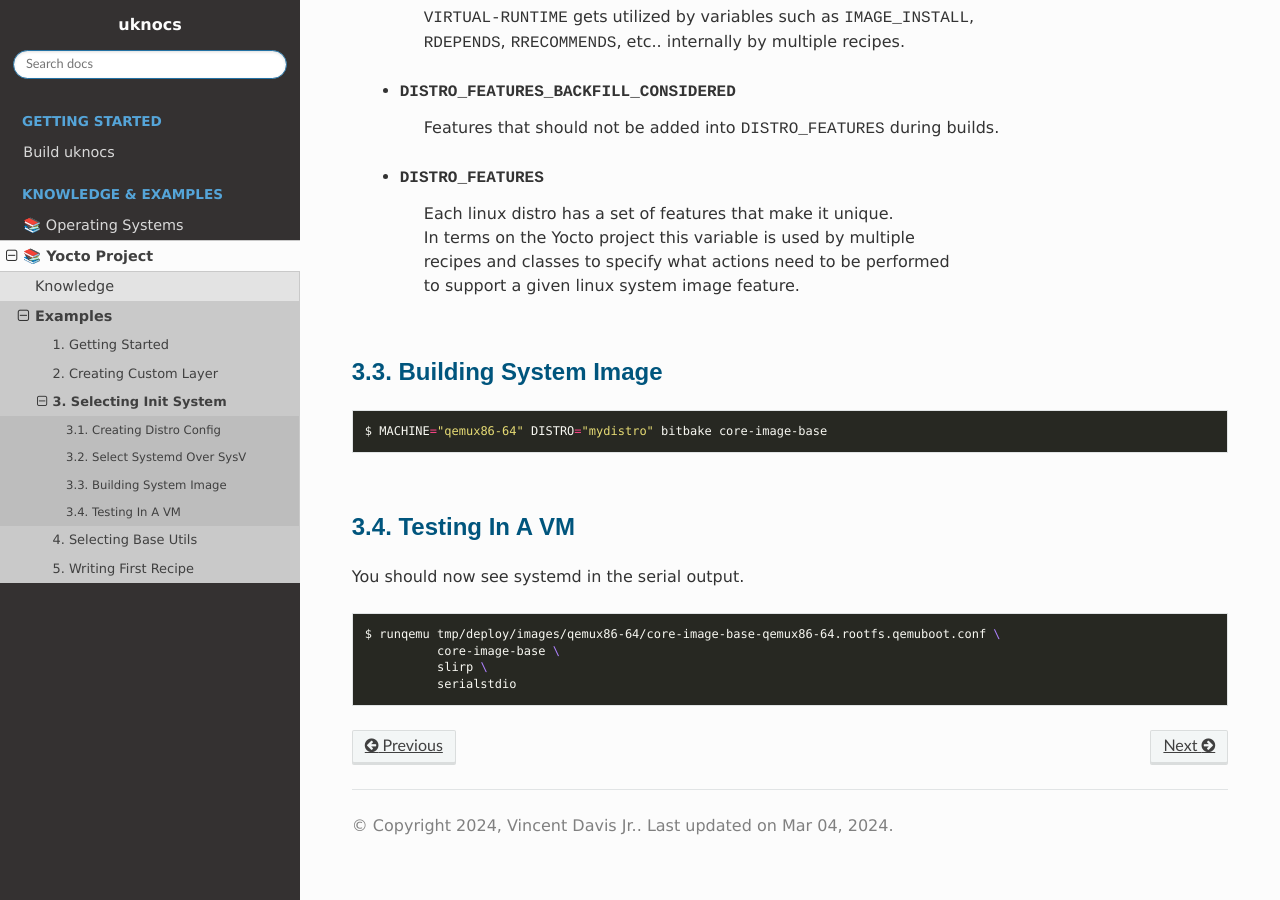
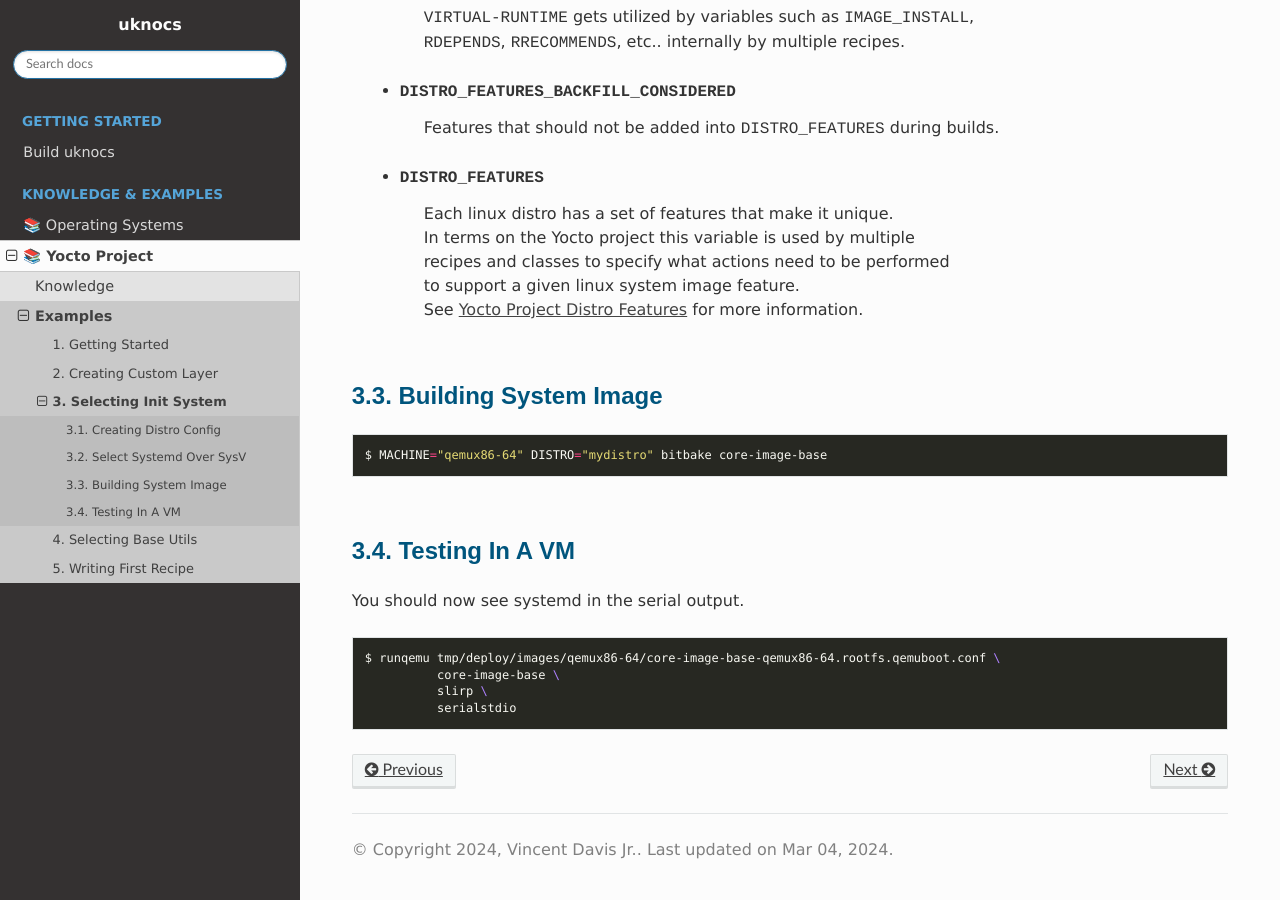
Before and after one commit to under-view/uknocs, a Sphinx documentation site: the page built from docs/yocto-project/examples/selecting-init-system.rst, in a window 1280 px wide and 900 px high, scrolled down 1510 px. Built offline with Sphinx 7.4.7 and the Read the Docs theme 2.0.0, drawn with Linux system fonts in a browser that asks for light colours; formulas are drawn with MathJax 3.

Commit message:
docs-examples: add link to DISTRO_FEATURES list
Signed-off-by: Vincent Davis Jr <vince@underview.tech>

```diff
--- a/docs/yocto-project/examples/selecting-init-system.rst
+++ b/docs/yocto-project/examples/selecting-init-system.rst
@@ -73,6 +73,7 @@ See Yocto Project `Variable Glossary`_ for more details.
 		| In terms on the Yocto project this variable is used by multiple
 		| recipes and classes to specify what actions need to be performed
 		| to support a given linux system image feature.
+		| See `Yocto Project Distro Features`_ for more information.
 
 =====================
 Building System Image
@@ -96,3 +97,4 @@ You should now see systemd in the serial output.
 		  serialstdio
 
 .. _Variable Glossary: https://docs.yoctoproject.org/ref-manual/variables.html
+.. _Yocto Project Distro Features: https://docs.yoctoproject.org/ref-manual/features.html#distro-features
--- a/docs/yocto-project/examples/writing-first-recipe.rst
+++ b/docs/yocto-project/examples/writing-first-recipe.rst
@@ -32,7 +32,7 @@ what a given variable is used for.
 An important variable to ``do_install`` task ``${D}`` (Destination).
 It's usually set to a given recipes ``${WORKDIR}/image`` before being packaged.
 
-Anything files placed in ``${D}`` will go onto the system image in that exact
+Any files placed in ``${D}`` will go onto the system image in that exact
 directory or in a recipes native sysroot (``${WORKDIR}/recipe-sysroot-native``).
 Depending on what the recipe is setup to do.
 
```
